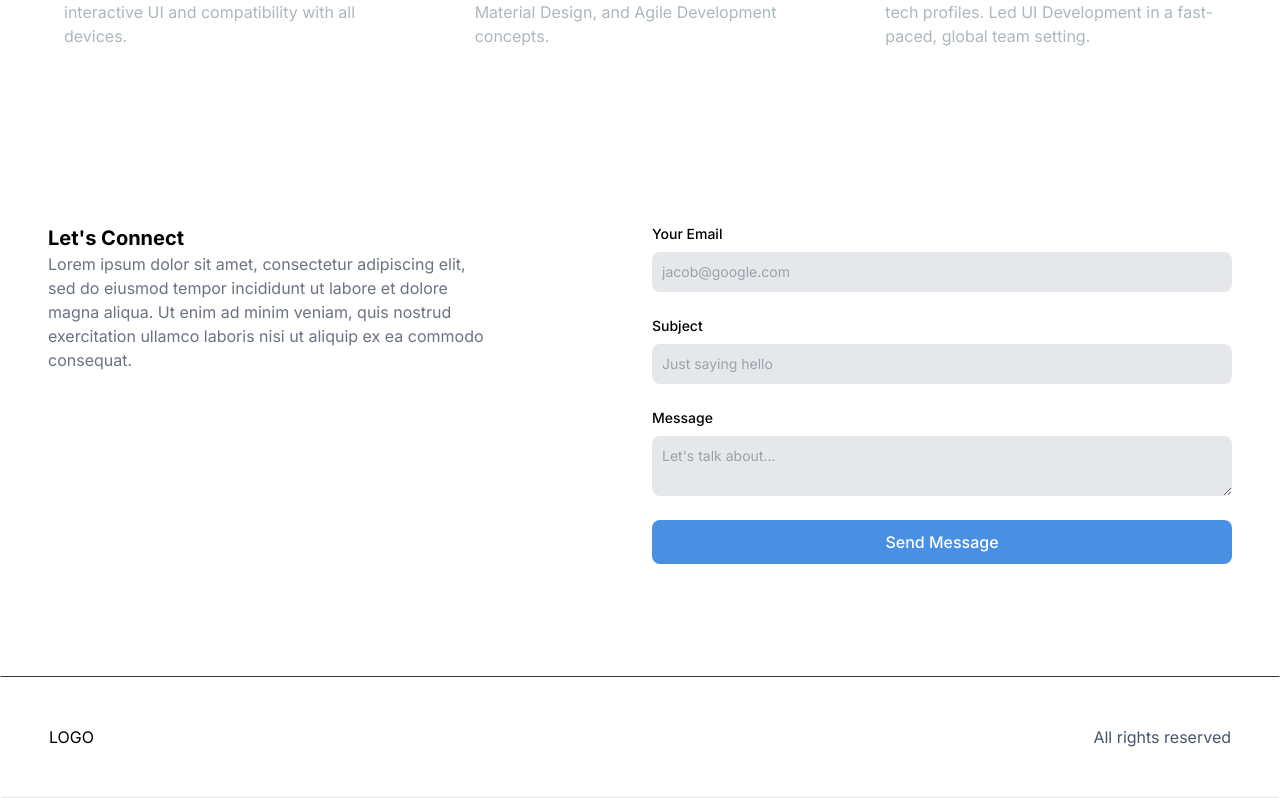
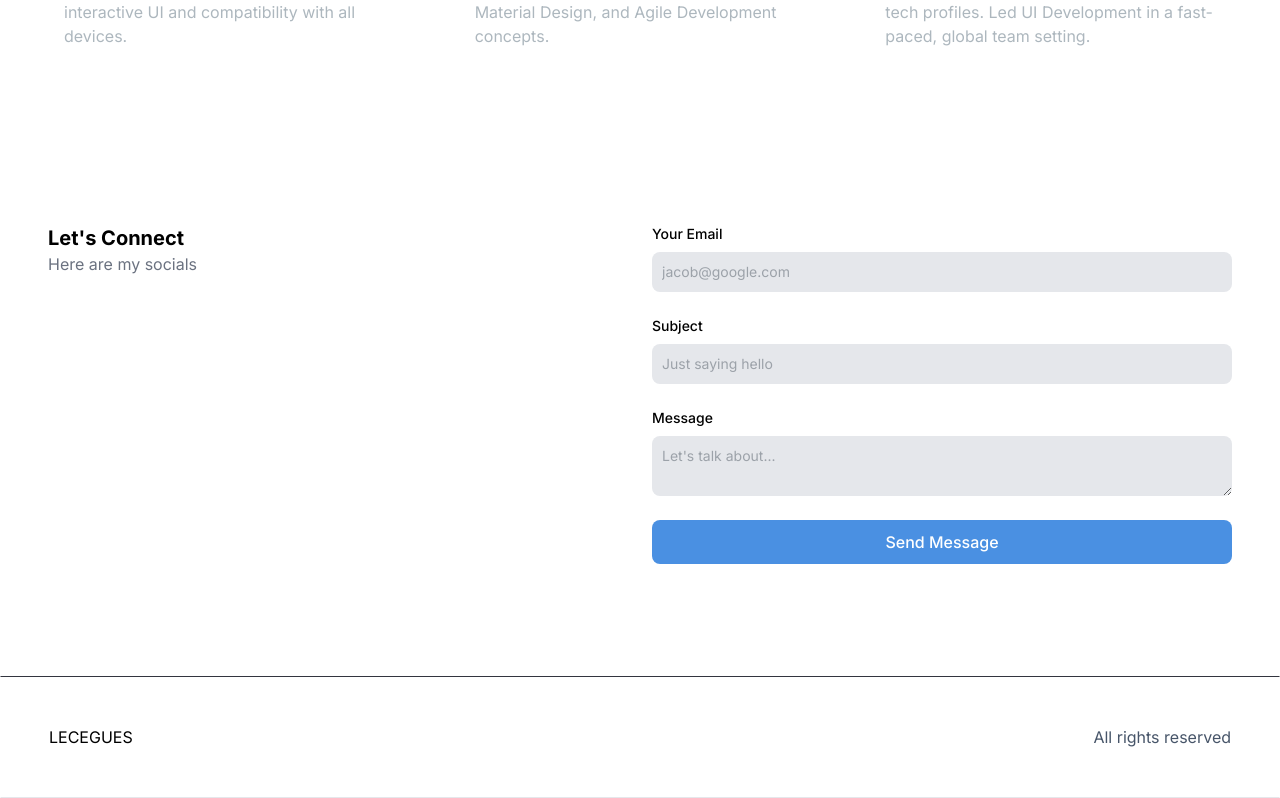
Before and after one commit to lecegues/lecegues-website, a Next.js app in the folder client/: page / in a window 1280 px wide. Shown: the part 2144-2942 px from the top of the page. Built offline with nearby package versions, Linux system fonts and the light colour scheme.

Commit message:
Small changes to more relevant wording

```diff
--- a/client/app/components/EmailSection.jsx
+++ b/client/app/components/EmailSection.jsx
@@ -13,12 +13,7 @@ const EmailSection = () => {
       {/* First Column */}
       <div>
         <h5 className="text-xl font-bold text-black">Let's Connect</h5>
-        <p className="text-gray-500 mb-4 max-w-md">
-          Lorem ipsum dolor sit amet, consectetur adipiscing elit, sed do
-          eiusmod tempor incididunt ut labore et dolore magna aliqua. Ut enim ad
-          minim veniam, quis nostrud exercitation ullamco laboris nisi ut
-          aliquip ex ea commodo consequat.
-        </p>
+        <p className="text-gray-500 mb-4 max-w-md">Here are my socials</p>
         <div className="socials flex flex-row gap-2">
           <Link href="github.com">
             <Image src={GithubIcon} alt="Github Icon" className="dark:invert" />
--- a/client/app/components/Footer.jsx
+++ b/client/app/components/Footer.jsx
@@ -4,7 +4,7 @@ const Footer = () => {
   return (
     <footer className="footer border border-t-[#33353F] border-l-transparent border-r-transparent text-black">
       <div className="container p-12 flex justify-between">
-        <span> LOGO </span>
+        <span> LECEGUES </span>
         <p className="text-slate-600">All rights reserved</p>
       </div>
     </footer>
```
